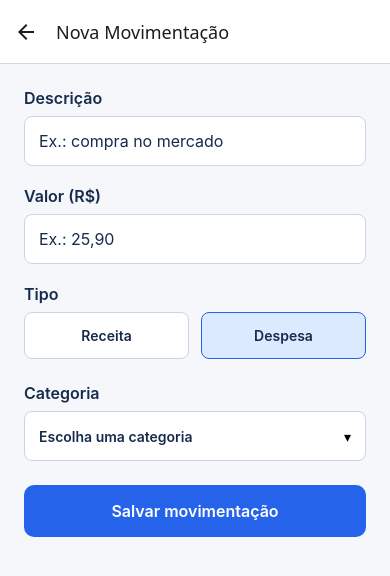
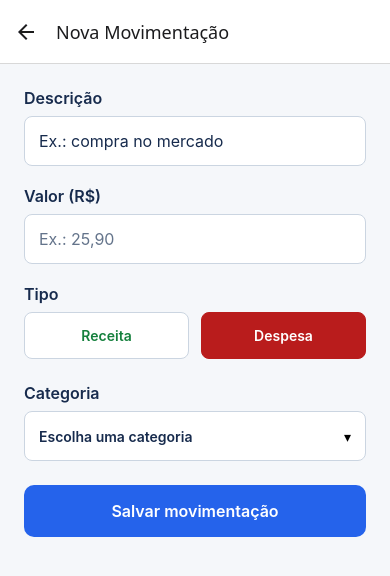
Before and after one commit to wesleytech015/MeuBolso, a React Native app: screen /NovaMovimentacao in a window 390 px wide. Shown: the top 576 px of the page. Built offline with nearby package versions, Linux system fonts and the light colour scheme.

Commit message:
melhora a diferenciacao entre receita e despesa

```diff
--- a/src/componentes/CartaoResumo.tsx
+++ b/src/componentes/CartaoResumo.tsx
@@ -3,9 +3,10 @@ import { StyleSheet, Text, View } from 'react-native';
 interface PropriedadesCartaoResumo {
   titulo: string;
   valor: number;
+  corValor?: string;
 }
 
-export function CartaoResumo({ titulo, valor }: PropriedadesCartaoResumo) {
+export function CartaoResumo({ titulo, valor, corValor }: PropriedadesCartaoResumo) {
   const valorFormatado = valor.toLocaleString('pt-BR', {
     style: 'currency',
     currency: 'BRL',
@@ -14,7 +15,7 @@ export function CartaoResumo({ titulo, valor }: PropriedadesCartaoResumo) {
   return (
     <View style={styles.cartao}>
       <Text style={styles.titulo}>{titulo}</Text>
-      <Text style={styles.valor}>{valorFormatado}</Text>
+      <Text style={[styles.valor, corValor ? { color: corValor } : undefined]}>{valorFormatado}</Text>
     </View>
   );
 }
--- a/src/telas/TelaInicio.tsx
+++ b/src/telas/TelaInicio.tsx
@@ -17,8 +17,8 @@ export function TelaInicio({ navigation }: PropriedadesTelaInicio) {
       <Text style={styles.titulo}>MeuBolso</Text>
 
       <CartaoResumo titulo="Saldo Atual" valor={saldo} />
-      <CartaoResumo titulo="Receitas" valor={totalReceitas} />
-      <CartaoResumo titulo="Despesas" valor={totalDespesas} />
+      <CartaoResumo titulo="Receitas" valor={totalReceitas} corValor="#15803D" />
+      <CartaoResumo titulo="Despesas" valor={totalDespesas} corValor="#B91C1C" />
 
       <Pressable
         accessibilityRole="button"
--- a/src/telas/TelaNovaMovimentacao.tsx
+++ b/src/telas/TelaNovaMovimentacao.tsx
@@ -128,7 +128,8 @@ export function TelaNovaMovimentacao() {
 
       <Text style={styles.rotulo}>Valor (R$)</Text>
       <TextInput
-        style={styles.campo}
+        style={[styles.campo, { color: tipo === 'receita' ? '#15803D' : '#B91C1C' }]}
+        placeholderTextColor="#64748B"
         placeholder="Ex.: 25,90"
         keyboardType="decimal-pad"
         value={valor}
@@ -145,10 +146,14 @@ export function TelaNovaMovimentacao() {
             onPress={() => alterarTipo(opcao)}
             style={[
               styles.opcao,
-              tipo === opcao && styles.opcaoSelecionada,
+              tipo === opcao && (opcao === 'receita' ? styles.receitaSelecionada : styles.despesaSelecionada),
             ]}
           >
-            <Text style={styles.textoOpcao}>
+            <Text style={[
+              styles.textoOpcao,
+              opcao === 'receita' ? styles.textoReceita : styles.textoDespesa,
+              tipo === opcao && styles.textoTipoSelecionado,
+            ]}>
               {opcao === 'receita' ? 'Receita' : 'Despesa'}
             </Text>
           </Pressable>
@@ -255,6 +260,11 @@ const styles = StyleSheet.create({
     borderRadius: 8,
     backgroundColor: '#FFFFFF',
   },
+  receitaSelecionada: { backgroundColor: '#15803D', borderColor: '#15803D' },
+  despesaSelecionada: { backgroundColor: '#B91C1C', borderColor: '#B91C1C' },
+  textoReceita: { color: '#15803D' },
+  textoDespesa: { color: '#B91C1C' },
+  textoTipoSelecionado: { color: '#FFFFFF' },
   opcaoSelecionada: {
     borderColor: '#2563EB',
     backgroundColor: '#DBEAFE',
```
